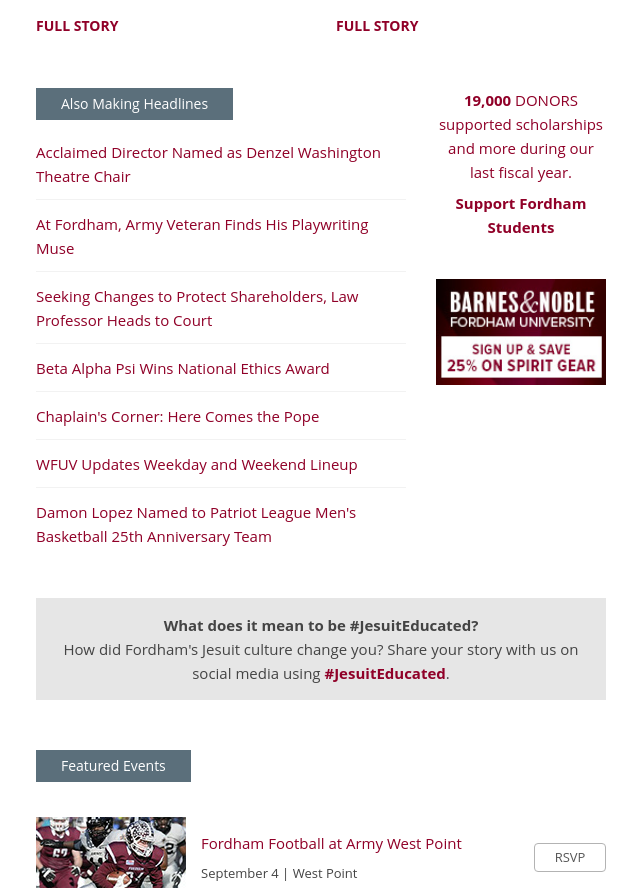
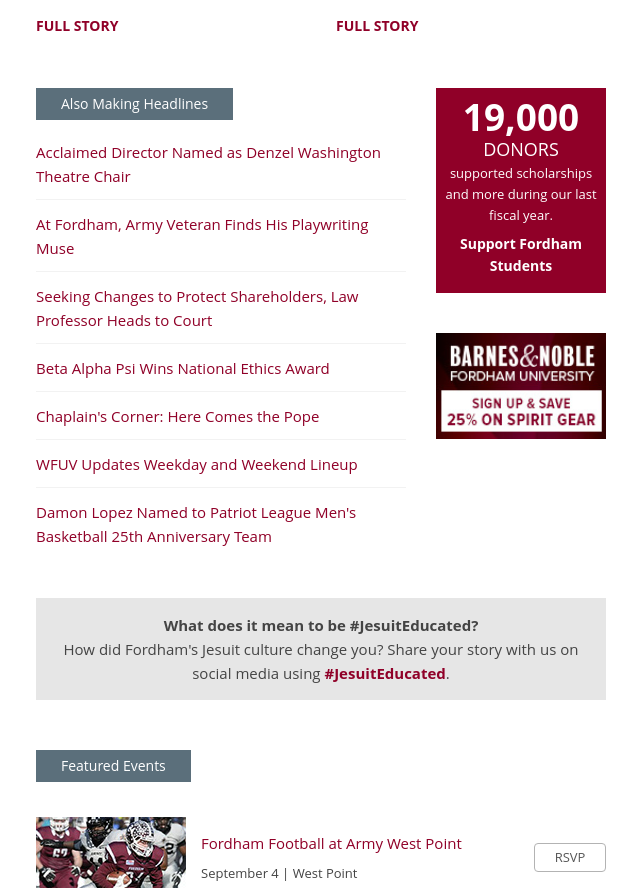
Before and after one commit to michaeldfoley/fordham-enews-template, a website: page app/index.html in a window 1280 px wide. Shown: the part 903-1791 px from the top of the page, without its empty margins (319-959 px from the left). Drawn offline with Linux system fonts and the light colour scheme.

Commit message:
added sidebar callout class

```diff
--- a/app/index.html
+++ b/app/index.html
@@ -205,11 +205,11 @@
 						<table class="column">
 							<tr>
 								<td class="inner">
-  								<table class="sidebar-item contents sidebar-callout">
+  								<table class="sidebar-item contents callout-sidebar">
 										<tr>
 											<td>
   											<a href="https://securelb.imodules.com/s/1362/rd/index.aspx?sid=1362&gid=1&pgid=603&cid=1881" target="_blank">
-  										    <div class="sidebar-callout--header"><strong>19,000</strong> DONORS</div>
+  										    <div class="callout-sidebar--header"><strong>19,000</strong> DONORS</div>
   										    <div style="Margin-bottom: 7px;">
                             supported scholarships and more during our last fiscal year.
   										    </div>
```
